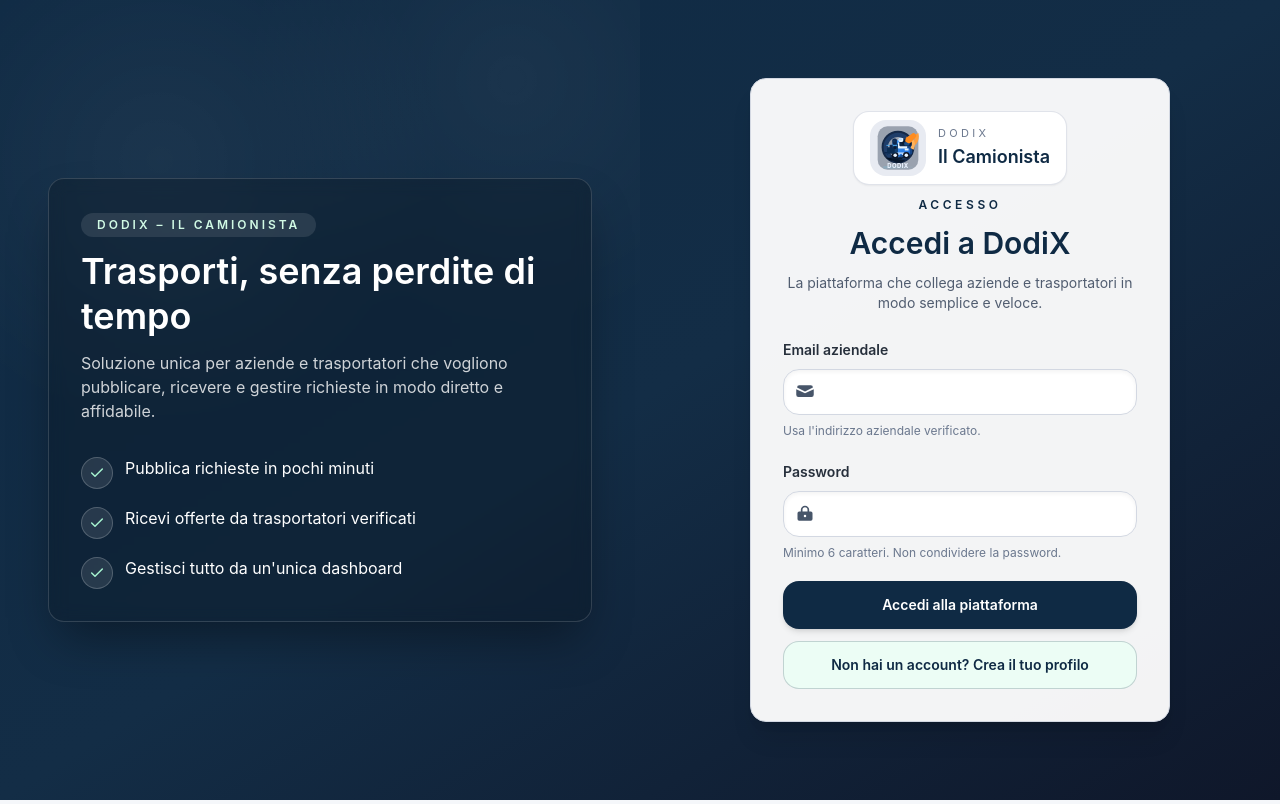
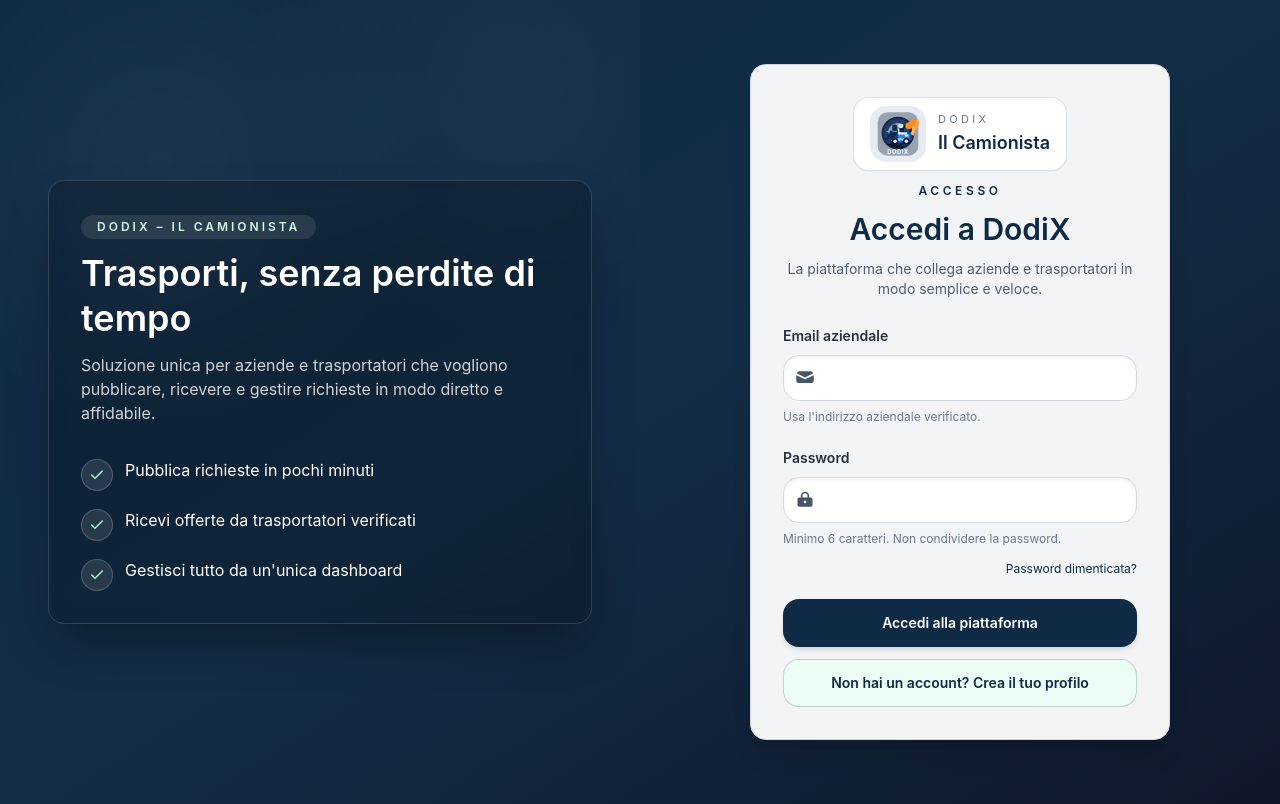
Before and after one commit to diegodirisodd-cmd/1dodix-il-camionista-mvp, a Next.js app: page /login in a window 1280 px wide. Built offline with nearby package versions, Linux system fonts and the light colour scheme.

Commit message:
feat: add forgot password link to login page
Adds "Password dimenticata?" link below password field, linking to /reset-password

```diff
--- a/src/app/login/page.tsx
+++ b/src/app/login/page.tsx
@@ -180,6 +180,11 @@
                 />
               </div>
               <p className="text-xs text-neutral-500">Minimo 6 caratteri. Non condividere la password.</p>
+              <div className="text-right mt-1">
+                <Link href="/reset-password" className="text-xs text-[#0f2a44] hover:underline">
+                  Password dimenticata?
+                </Link>
+              </div>
             </div>
 
             <div className="space-y-3">
```
